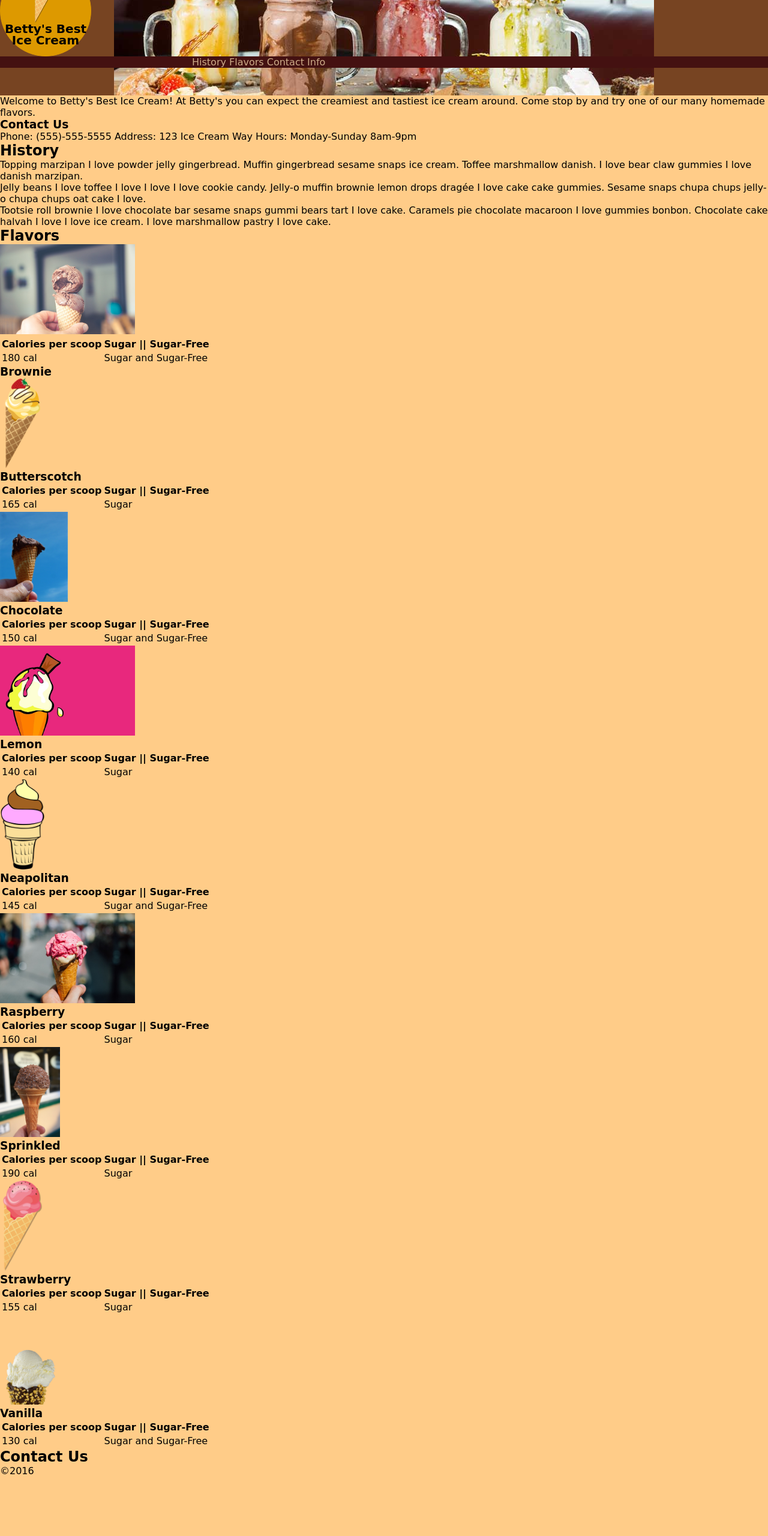
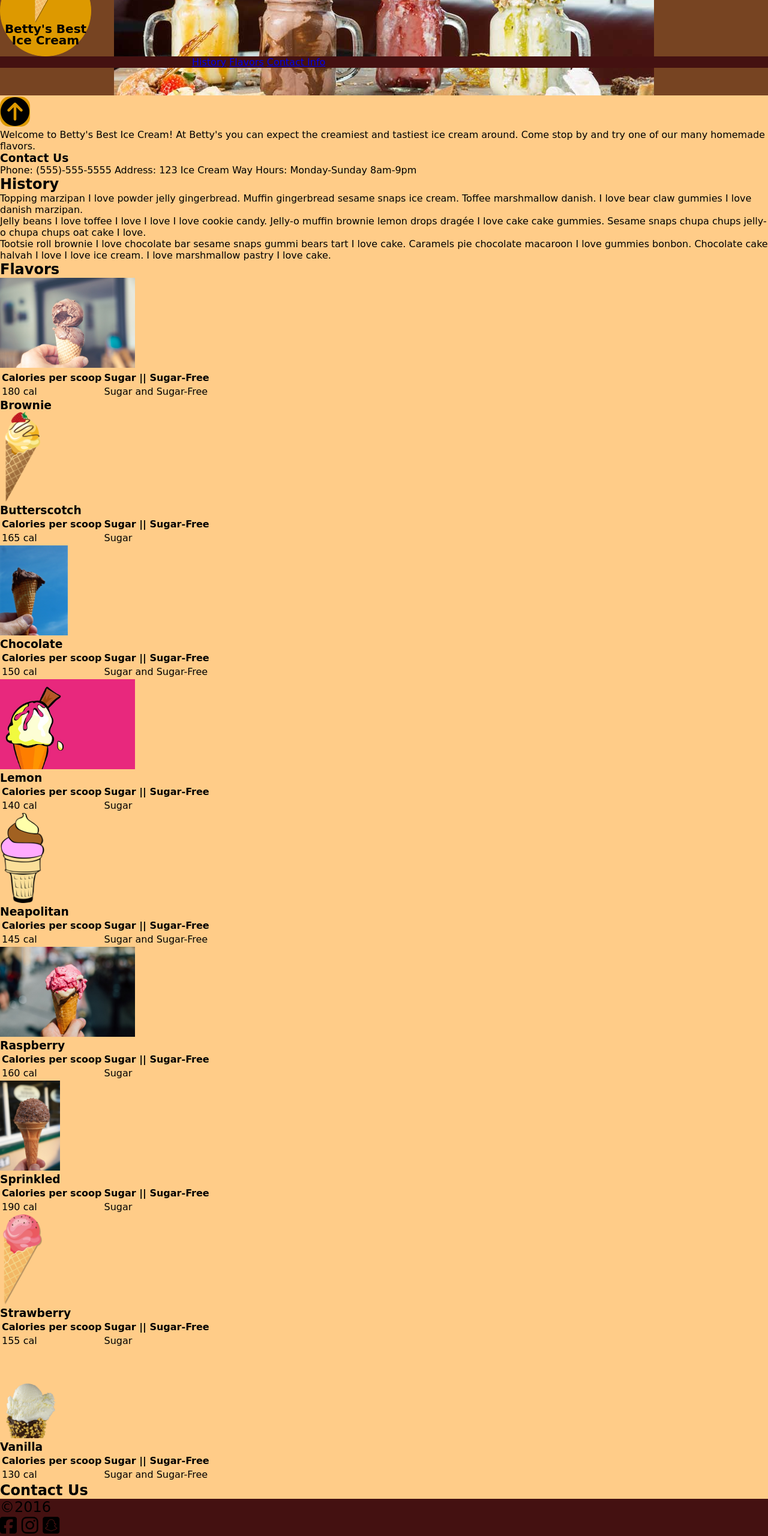
Before and after one commit to kfurness-tiy/wk-01-betty-icecream, a plain HTML site: page index.html in a window 1280 px wide. Shown: the part 158-2718 px from the top of the page at 60% size. Before the commit the page ends 2619 px from the top, so only its background shows below. Drawn offline with Linux system fonts and the light colour scheme; a web font is replaced by a local one.

Commit message:
feat(core) Add font-awesome script; Style <i>; Link <nav>
Added font-awesome script because download was not working
Styled font-awesome icons
Linked the navigation bar

```diff
--- a/index.html
+++ b/index.html
@@ -3,6 +3,7 @@
   <head>
     <meta charset="utf-8">
     <title>BBIC</title>
+    <script src="https://use.fontawesome.com/f5d9fce460.js"></script>
     <link rel="stylesheet" href="./styles/main.css">
     <link href="https://fonts.googleapis.com/css?family=Baloo+Bhai" rel="stylesheet">
 
@@ -19,12 +20,17 @@
       </div>
       <nav>
         <ul>
-          <li>History</li>
-          <li>Flavors</li>
-          <li>Contact Info</li>
+          <a href="#history"><li>History</li></a>
+          <a href="#menu"><li>Flavors</li></a>
+          <a href="#contact"><li>Contact Info</li></a>
         </ul>
       </nav>
     </header>
+
+    <!-- Up arrow to get home -->
+    <div class="fa-3x">
+      <i class="home-arrow fa fa-arrow-circle-up" aria-hidden="true"></i>
+    </div>
 
     <div class="clearfix">
       <!--Sidebar section with brief description and contact info-->
@@ -45,7 +51,7 @@
       <!--Main Content-->
       <main>
         <!-- History -->
-        <div class="history">
+        <div class="history" id="history">
           <h2>History</h2>
           <p>
             Topping marzipan I love powder jelly gingerbread. Muffin gingerbread sesame snaps ice cream. Toffee marshmallow danish. I love bear claw gummies I love danish marzipan.
@@ -59,7 +65,7 @@
         </div>
 
         <!-- Flavors -->
-        <div class="menu">
+        <div class="menu" id="menu">
           <h2>Flavors</h2>
           <div>
             <div class="flavors">
@@ -192,7 +198,7 @@
         </div>
 
         <!-- Contact Us -->
-        <div class="contact">
+        <div class="contact" id="contact">
           <h2>Contact Us</h2>
         </div>
       </main>
@@ -204,7 +210,9 @@
         ©2016
       </p>
       <div class="social">
-
+        <i class="fa fa-2x fa-facebook-square" aria-hidden="true"></i>
+        <i class="fa fa-2x fa-instagram" aria-hidden="true"></i>
+        <i class="fa fa-2x fa-snapchat-square" aria-hidden="true"></i>
       </div>
     </footer>
   </body>
--- a/styles/main.css
+++ b/styles/main.css
@@ -66,3 +66,22 @@ li {
 .flavors img{
   height: 150px;
 }
+
+.fa-2x {
+  font-size: 2rem;
+}
+
+.fa-3x {
+  font-size: 3rem;
+}
+
+.home-arrow {
+  background-color: #d90;
+  border-radius: 30%;
+  border: 1px solid #d90;
+}
+
+footer {
+  background-color: #411;
+  font-size: 1.5rem;
+}
```
